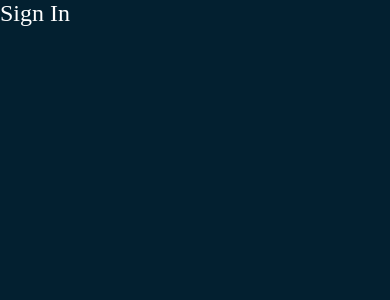
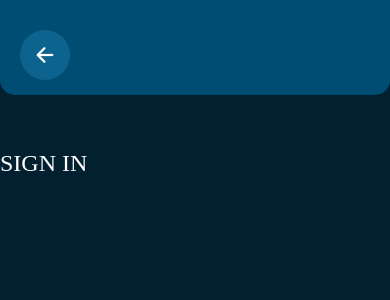
Before and after one commit to asterisktotle/iskolar-me-review-tracker, a React Native app: screen /SignIn in a window 390 px wide. Shown: the top 300 px of the page. Built offline with nearby package versions, Linux system fonts and the light colour scheme.

Commit message:
sign in updated

```diff
--- a/index.js
+++ b/index.js
@@ -1,4 +1,5 @@
 import { registerRootComponent } from 'expo';
+
 
 import App from './App';
 
--- a/package.json
+++ b/package.json
@@ -19,6 +19,7 @@
     "react-dom": "18.3.1",
     "react-native": "0.76.5",
     "react-native-safe-area-context": "4.12.0",
+    "react-native-vector-icons": "^10.2.0",
     "react-native-web": "~0.19.13"
   },
   "devDependencies": {
--- a/screens/SignInScreen.js
+++ b/screens/SignInScreen.js
@@ -1,12 +1,32 @@
 import React from 'react';
-import { StyleSheet, View, Text, SafeAreaView } from 'react-native';
+import { StyleSheet, View, Text, SafeAreaView, TouchableOpacity, Image } from 'react-native';
+import Ionicons from 'react-native-vector-icons/Ionicons';
 import {colors} from "../utility/colors";
 import {fonts} from "../utility/fonts";
 
 export default function SignInScreen({ navigation }) {
   return (
     <SafeAreaView style={styles.container}>
-      <Text style={styles.title}>Sign In</Text>
+        <View style={styles.topDesign}>
+            <TouchableOpacity
+                style={styles.backButton}
+                activeOpacity={0.7}
+                onPress={() => navigation.goBack()}
+            >
+            <Ionicons
+                name={"arrow-back-outline"}
+                size={24}
+                color={colors.white}
+             />
+            </TouchableOpacity>
+        </View>
+
+        {/* <Image
+          source={require('../assets/moon.png')}
+          style={styles.astronaut}
+        /> */}
+
+      <Text style={styles.title}>SIGN IN</Text>
       {/* Add your sign in form components here */}
     </SafeAreaView>
   );
@@ -21,6 +41,29 @@ const styles = StyleSheet.create({
   title: {
     fontSize: 24,
     color: colors.white,
-    fontFamily: fonts.SemiBold,
+    fontFamily: fonts.Bold,
+    marginTop: 150,
   },
+  backButton: {
+    backgroundColor: colors.lightBlueBtn,
+    justifyContent: 'center',
+    alignItems: 'center',
+    width: 50,
+    height: 50,
+    borderRadius: 50,
+    marginLeft: 20,
+  },
+  topDesign: {
+    position: 'absolute',
+    backgroundColor: colors.lightBlueMid,
+    top: 0,
+    left: 0,
+    right: 0,
+    paddingTop: 30,
+    minWidth: '100%',
+    height: 'auto',
+    borderBottomRightRadius: 15,
+    borderBottomLeftRadius: 15,
+    paddingBottom: 15,
+  }
 });
```
Also changed, not shown: assets/astronaut.png (renamed from assets/astronaout_2.png), 1 other file (tests, documents, lock files or other folders).
